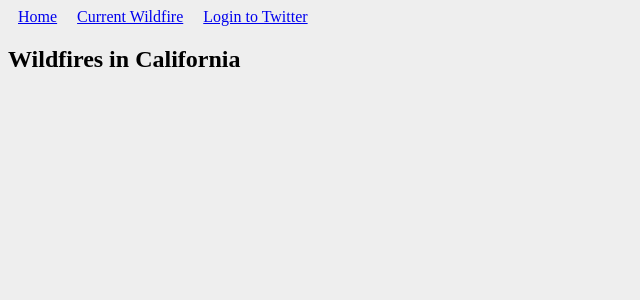
After one commit to travischantravis/twitter-flask-app, a Flask app: template templates/wildfire.html in a window 1280 px wide. The commit adds this page. Shown: the top 300 px of the page, without its empty margins (0-640 px from the left). Run offline with Flask 2, Linux system fonts and the light colour scheme; the template is opened without the code that fills it, so the values that code supplies are empty.

Commit message:
import another file

```diff
--- a/app.py
+++ b/app.py
@@ -1,5 +1,6 @@
 from flask import Flask, render_template, redirect, request, session
 import tweepy
+from analysis import analyse_tweets
 
 # Flask set-up
 app = Flask(__name__)
@@ -10,14 +11,15 @@ app.secret_key = b'_5#y2L"F4Q8z\n\xec]/'
 # Twitter API set-up
 consumer_key = app.config.get("TWITTER_API_KEY")
 consumer_secret = app.config.get("TWITTER_API_KEY_SECRET")
+# If need to change callback, update it in Twitter Developer Portal as well
 callback = 'http://127.0.0.1:5000/callback'
 
 # Home page
 @app.route("/")
-def home_page(name="Travis"):
-    return render_template('index.html', name=name)
+def home_page():
+    return render_template('index.html')
 
-# Authorization in Twitter
+# Redirect user to Twitter to authorize
 @app.route("/twitter")
 def twitter_auth():
     auth = tweepy.OAuthHandler(consumer_key, consumer_secret, callback)
@@ -25,7 +27,7 @@ def twitter_auth():
     session['request_token'] = auth.request_token
     return redirect(url)
 
-# Twitter callback
+# Get access token
 @app.route("/callback")
 def twitter_callback():
     request_token = session['request_token']
@@ -45,7 +47,19 @@ def request_twitter():
     token, token_secret = session['token']
     auth = tweepy.OAuthHandler(consumer_key, consumer_secret, callback)
     auth.set_access_token(token, token_secret)
+
+    # API object
     api = tweepy.API(auth)
     user = api.me()
     user_name = user.name
     return render_template('profile.html', user=user)
+
+
+@app.route("/wildfire")
+def wildfire_page():
+    auth = tweepy.AppAuthHandler(consumer_key, consumer_secret)
+    api = tweepy.API(auth)
+    tweets = api.search(q="wildfire", count=10)
+    analyse_tweets(api, tweets)
+
+    return render_template('wildfire.html', tweets=tweets)
--- a/templates/base.html
+++ b/templates/base.html
@@ -11,6 +11,7 @@
 <body>
   <nav>
     <div class="nav-item"><a href="{{ url_for('home_page') }}">Home</a></div>
+    <div class="nav-item"><a href="{{ url_for('wildfire_page') }}">Current Wildfire</a></div>
     <div class="nav-item"><a href="{{ url_for('twitter_auth') }}">Login to Twitter</a></div>
   </nav>
   <section class="content">
--- a/templates/index.html
+++ b/templates/index.html
@@ -5,5 +5,7 @@
 {% endblock %}
 
 {% block content %}
-<p>Hello {{name}}</p>
+<div>
+  <p>Home</p>
+</div>
 {% endblock %}
--- a/templates/profile.html
+++ b/templates/profile.html
@@ -5,6 +5,7 @@
 {% endblock %}
 
 {% block content %}
-<p>Hello {{user.name}}</p>
+<p>Hello {{user.screen_name}}</p>
+
 <img style="width:100px;" src="{{user.profile_image_url_https}}" alt="profile pic">
 {% endblock %}
--- /dev/null
+++ b/templates/wildfire.html
@@ -0,0 +1,14 @@
+{% extends 'base.html' %}
+
+{% block header %}
+<h1>{% block title %}Wildfires in California{% endblock %}</h1>
+{% endblock %}
+
+{% block content %}
+<div>
+
+  {% for tweet in tweets %}
+  <p>{{ tweet.text|e }}</p>
+  {% endfor %}
+</div>
+{% endblock %}
```
Also changed, not shown: analysis.py (added, +8 -0 lines), README.md (added).
